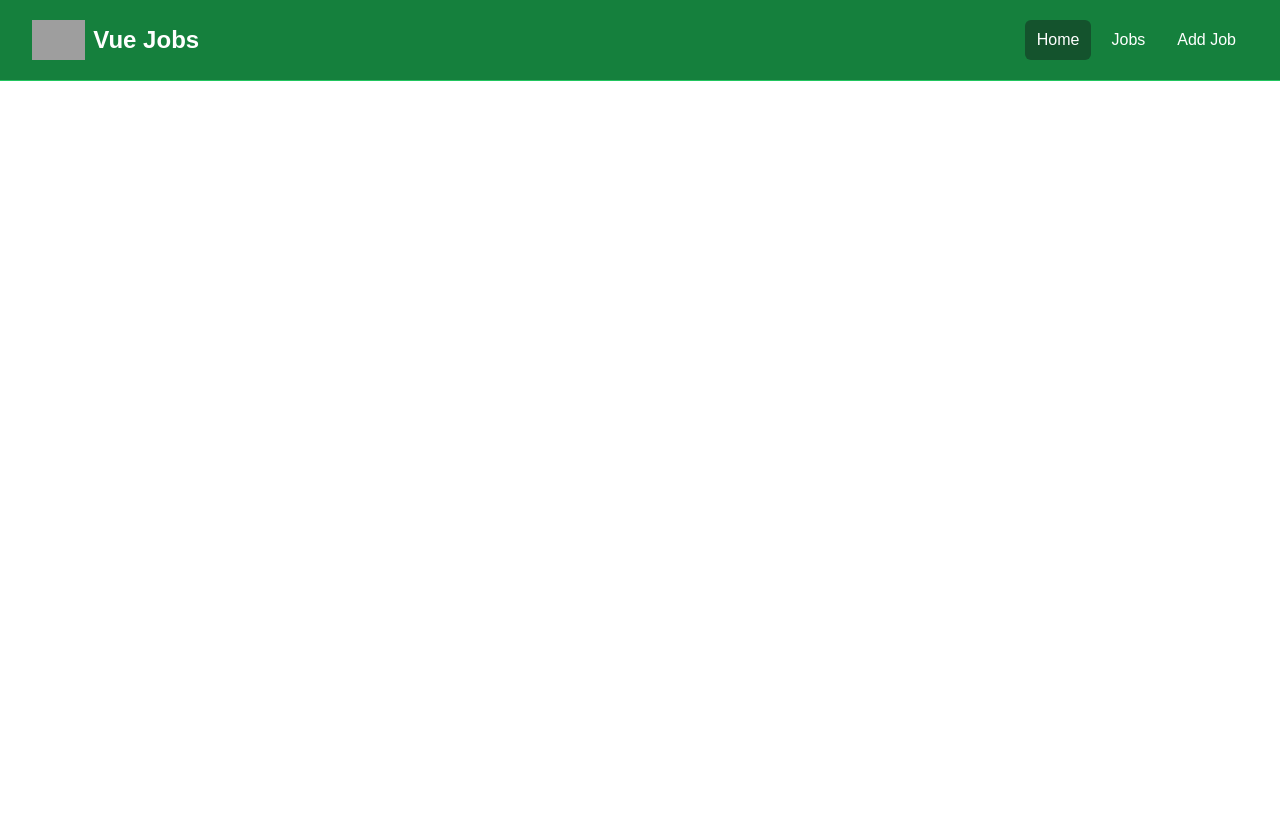
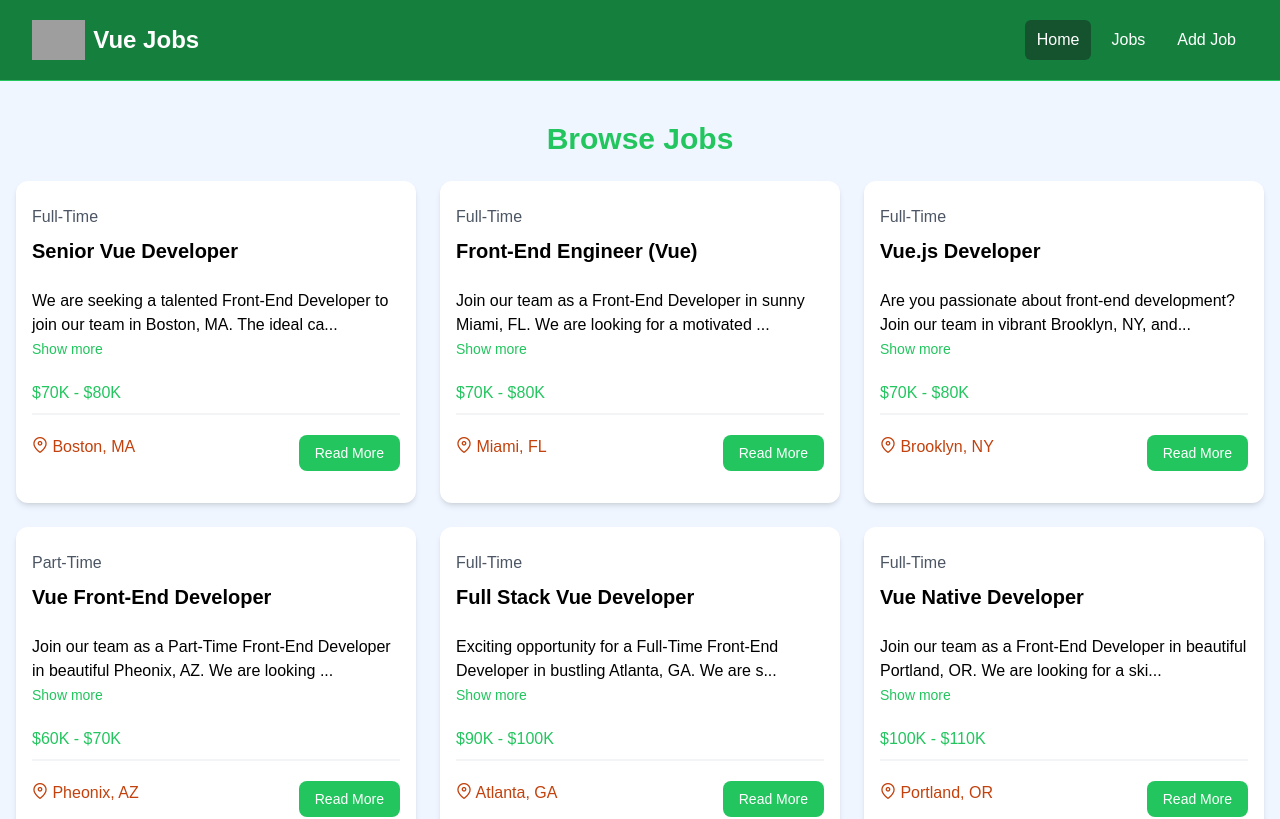
Before and after one commit to ahmadhassan44/learning-vue, a Vue app: page /jobs in a window 1280 px wide. Shown: the top 819 px of the page. Built offline with nearby package versions, Linux system fonts and the light colour scheme; grey boxes are pictures that could not be loaded.

Commit message:
feat/add router and complete jobs view

```diff
--- a/src/components/Navbar.vue
+++ b/src/components/Navbar.vue
@@ -15,17 +15,17 @@
           <div class="md:ml-auto">
             <div class="flex space-x-2">
               <a
-                href="index.html"
+                href="/"
                 class="text-white bg-green-900 hover:bg-gray-900 hover:text-white rounded-md px-3 py-2"
                 >Home</a
               >
               <a
-                href="jobs.html"
+                href="/jobs"
                 class="text-white hover:bg-green-900 hover:text-white rounded-md px-3 py-2"
                 >Jobs</a
               >
               <a
-                href="add-job.html"
+                href="/jobs/add"
                 class="text-white hover:bg-green-900 hover:text-white rounded-md px-3 py-2"
                 >Add Job</a
               >
--- a/src/jobs.json
+++ b/src/jobs.json
@@ -82,5 +82,47 @@
       "contactEmail": "contact@ipsumlorem.com",
       "contactPhone": "555-555-5555"
     }
+  },
+  {
+    "id": 7,
+    "title": "Vue Native Developer",
+    "type": "Full-Time",
+    "description": "Join our team as a Front-End Developer in beautiful Portland, OR. We are looking for a skilled and enthusiastic individual to help us create innovative web solutions. Competitive salary and great benefits package available.",
+    "location": "Portland, OR",
+    "salary": "$100K - $110K",
+    "company": {
+      "name": "Port Solutions INC",
+      "description": "Port Solutions is a leading technology company specializing in software development and digital marketing. We are committed to providing our clients with cutting-edge solutions and our employees with a supportive and rewarding work environment.",
+      "contactEmail": "contact@ipsumlorem.com",
+      "contactPhone": "555-555-5555"
+    }
+  },
+  {
+    "id": 8,
+    "title": "Vue Native Developer",
+    "type": "Full-Time",
+    "description": "Join our team as a Front-End Developer in beautiful Portland, OR. We are looking for a skilled and enthusiastic individual to help us create innovative web solutions. Competitive salary and great benefits package available.",
+    "location": "Portland, OR",
+    "salary": "$100K - $110K",
+    "company": {
+      "name": "Port Solutions INC",
+      "description": "Port Solutions is a leading technology company specializing in software development and digital marketing. We are committed to providing our clients with cutting-edge solutions and our employees with a supportive and rewarding work environment.",
+      "contactEmail": "contact@ipsumlorem.com",
+      "contactPhone": "555-555-5555"
+    }
+  },
+  {
+    "id": 9,
+    "title": "Vue Native Developer",
+    "type": "Full-Time",
+    "description": "Join our team as a Front-End Developer in beautiful Portland, OR. We are looking for a skilled and enthusiastic individual to help us create innovative web solutions. Competitive salary and great benefits package available.",
+    "location": "Portland, OR",
+    "salary": "$100K - $110K",
+    "company": {
+      "name": "Port Solutions INC",
+      "description": "Port Solutions is a leading technology company specializing in software development and digital marketing. We are committed to providing our clients with cutting-edge solutions and our employees with a supportive and rewarding work environment.",
+      "contactEmail": "contact@ipsumlorem.com",
+      "contactPhone": "555-555-5555"
+    }
   }
 ]
--- a/src/router/index.js
+++ b/src/router/index.js
@@ -1,6 +1,7 @@
 import { createRouter, createWebHistory } from "vue-router";
 
 import HomeView from "@/views/HomeView.vue";
+import JobsView from "@/views/JobsView.vue";
 const router = createRouter({
   history: createWebHistory(import.meta.env.BASE_URL),
   routes: [
@@ -9,6 +10,11 @@ const router = createRouter({
       name: "home",
       component: HomeView,
     },
+    {
+      path: "/jobs",
+      name: "jobs",
+      component: JobsView,
+    },
   ],
 });
 
--- /dev/null
+++ b/src/views/JobsView.vue
@@ -0,0 +1,7 @@
+<script setup>
+import JobListings from "@/components/JobListings.vue";
+</script>
+
+<template>
+  <JobListings />
+</template>
```
